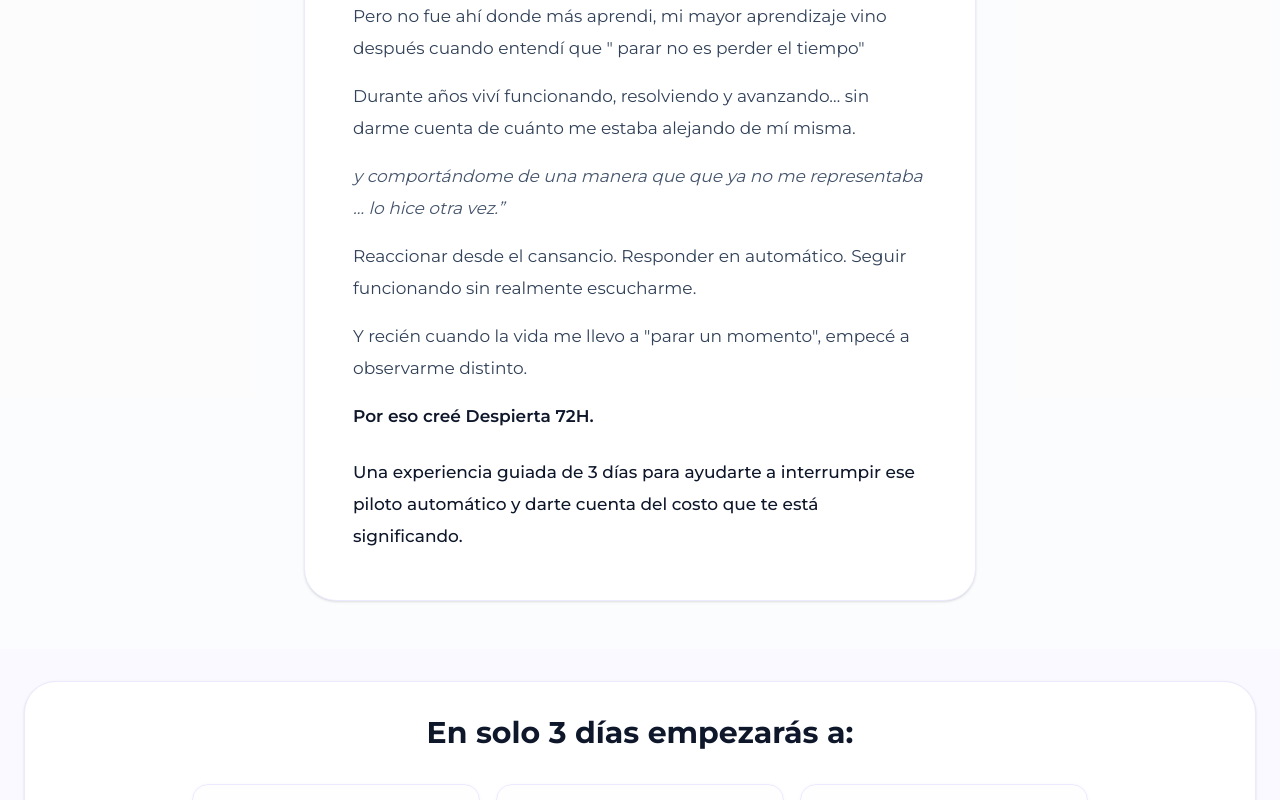
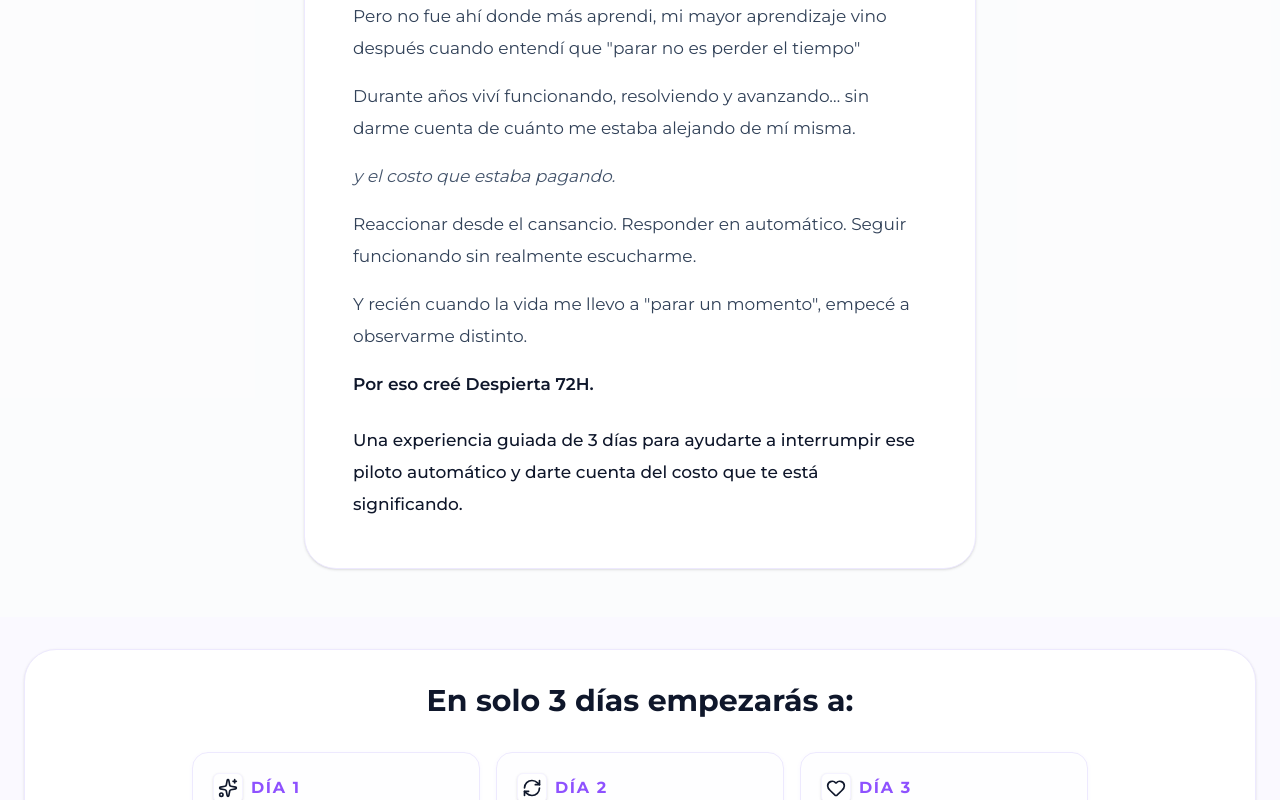
Before and after one commit to cursossolange/despierta-72h, a React (Vite) app: page / in a window 1280 px wide. Shown: the part 2397-3197 px from the top of the page. Built offline with nearby package versions, Linux system fonts and the light colour scheme; no server answers.

Commit message:
Update LandingPage.tsx

```diff
--- a/src/components/LandingPage.tsx
+++ b/src/components/LandingPage.tsx
@@ -271,7 +271,7 @@ más pierdes tu libertad de elegir cómo quieres vivir.
 </p>
 
 <p>
-  Pero no fue ahí donde más aprendi, mi mayor aprendizaje vino después cuando entendí que " parar no es perder el tiempo"
+  Pero no fue ahí donde más aprendi, mi mayor aprendizaje vino después cuando entendí que "parar no es perder el tiempo"
 </p>
 
 <p>
@@ -280,7 +280,7 @@ más pierdes tu libertad de elegir cómo quieres vivir.
 </p>
 
 <p className="italic text-slate-600">
-  y comportándome de una manera que que ya no me representaba … lo hice otra vez.”
+  y el costo que estaba pagando.
 </p>
 
 <p>
```
